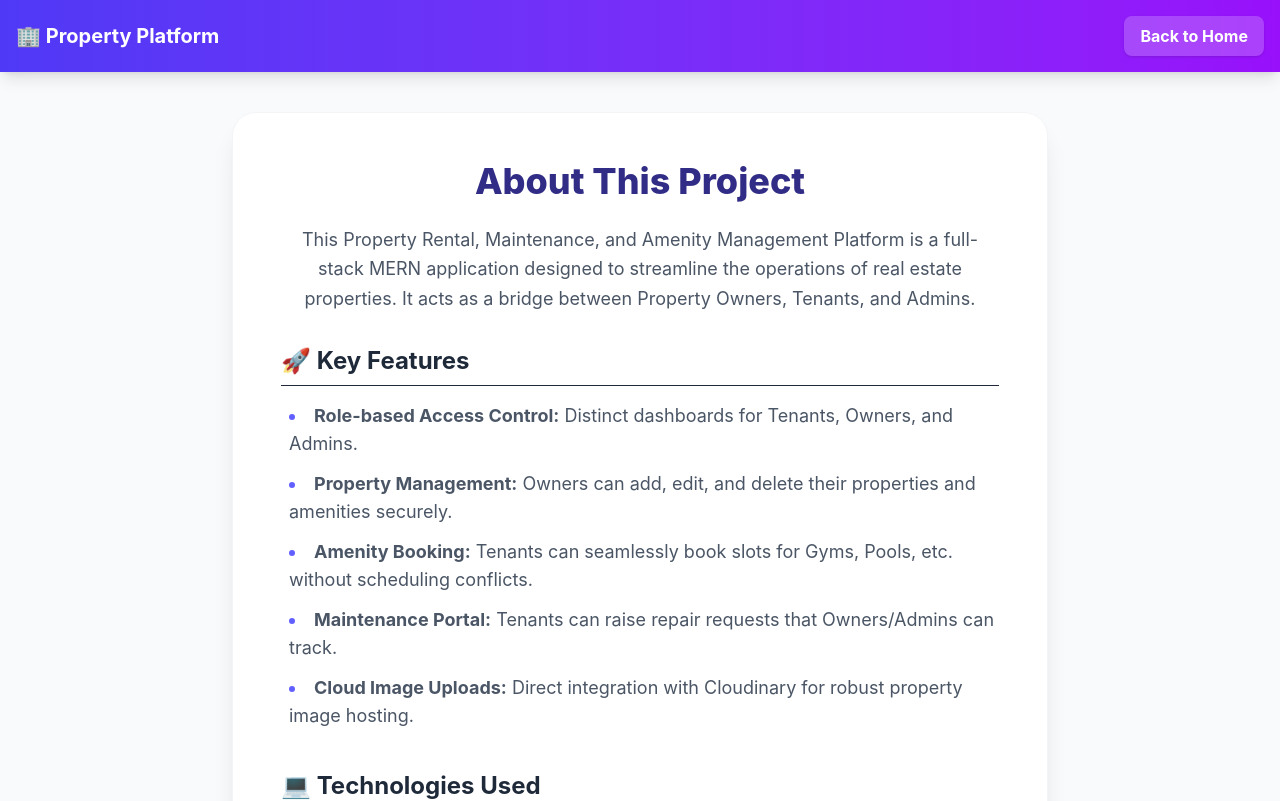
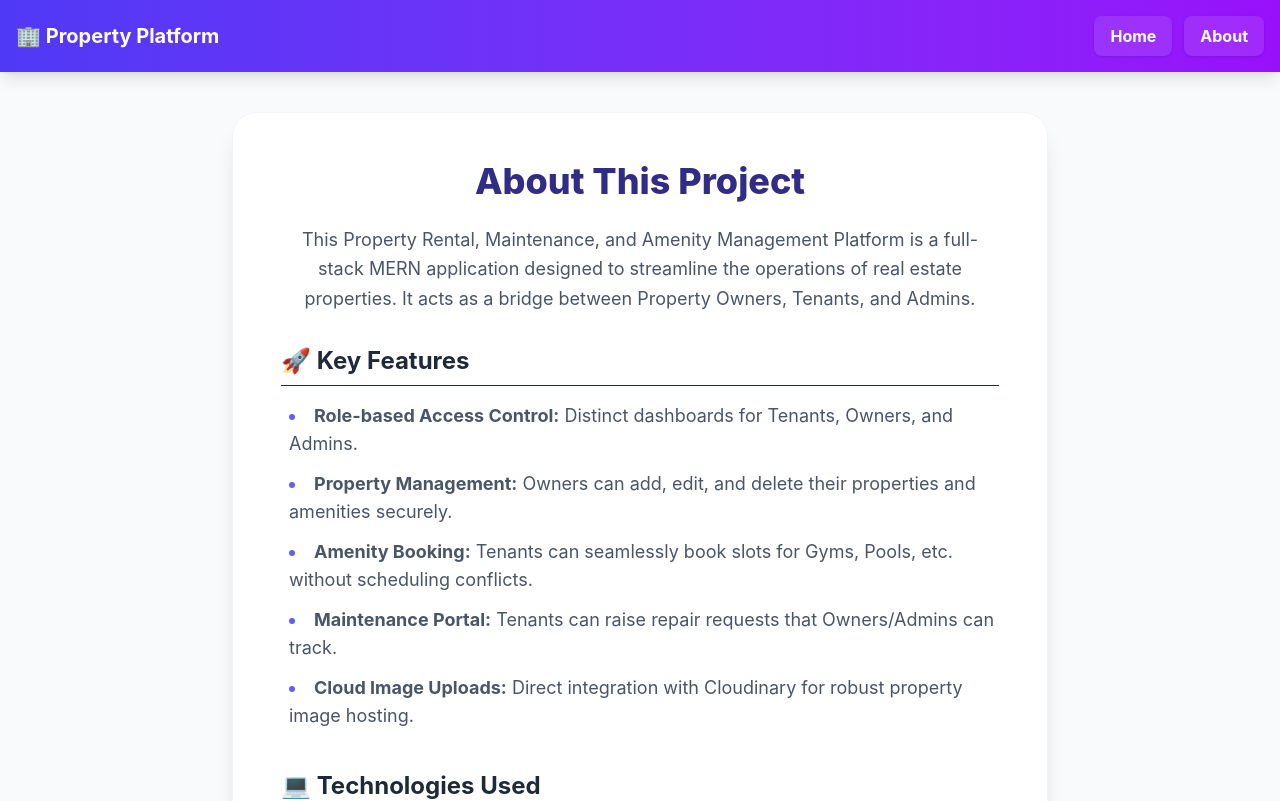
Before and after one commit to GohilRavirajsinh/Property-Rental-Maintenance-Amenity-Management-Plateform, a React (Vite) app in the folder client/: page /about in a window 1280 px wide. Shown: the top 801 px of the page. Built offline with nearby package versions, Linux system fonts and the light colour scheme.

Commit message:
feat: add global Navbar to Login, Register and About pages

```diff
--- /dev/null
+++ b/client/src/components/Navbar.jsx
@@ -0,0 +1,32 @@
+import React from 'react';
+import { useNavigate } from 'react-router-dom';
+
+const Navbar = () => {
+    const navigate = useNavigate();
+
+    return (
+        <nav className="bg-gradient-to-r from-indigo-600 to-purple-600 text-white shadow-lg sticky top-0 z-50">
+            <div className="p-4 flex justify-between items-center max-w-7xl mx-auto w-full">
+                <h1 className="text-xl font-bold cursor-pointer" onClick={() => navigate('/')}>
+                    🏢 Property Platform
+                </h1>
+                <div className="flex space-x-3">
+                    <button
+                        onClick={() => navigate('/')}
+                        className="bg-white/10 hover:bg-white/20 px-4 py-2 rounded-lg font-bold shadow-sm transition text-sm md:text-base"
+                    >
+                        Home
+                    </button>
+                    <button
+                        onClick={() => navigate('/about')}
+                        className="bg-white/10 hover:bg-white/20 px-4 py-2 rounded-lg font-bold shadow-sm transition text-sm md:text-base"
+                    >
+                        About
+                    </button>
+                </div>
+            </div>
+        </nav>
+    );
+};
+
+export default Navbar;
--- a/client/src/pages/About.jsx
+++ b/client/src/pages/About.jsx
@@ -1,24 +1,14 @@
 import React from 'react';
 import { useNavigate } from 'react-router-dom';
 import Footer from '../components/Footer';
+import Navbar from '../components/Navbar';
 
 const About = () => {
     const navigate = useNavigate();
 
     return (
         <div className="min-h-screen bg-gray-50 flex flex-col">
-            {/* Top Navbar */}
-            <nav className="bg-gradient-to-r from-indigo-600 to-purple-600 text-white shadow-lg">
-                <div className="p-4 flex justify-between items-center max-w-7xl mx-auto w-full">
-                    <h1 className="text-xl font-bold cursor-pointer" onClick={() => navigate('/')}>🏢 Property Platform</h1>
-                    <button
-                        onClick={() => navigate('/')}
-                        className="bg-white/20 hover:bg-white/30 px-4 py-2 rounded-lg font-bold shadow-sm transition"
-                    >
-                        Back to Home
-                    </button>
-                </div>
-            </nav>
+            <Navbar />
 
             <div className="flex-1 max-w-4xl mx-auto p-6 md:p-10 w-full animate-fade-in-up">
                 <div className="bg-white rounded-3xl shadow-xl p-8 md:p-12 border border-gray-100">
--- a/client/src/pages/Login.jsx
+++ b/client/src/pages/Login.jsx
@@ -2,6 +2,7 @@ import React, { useState } from 'react'
 import axios from 'axios'
 import { useNavigate, Link } from 'react-router-dom'
 import Footer from '../components/Footer'
+import Navbar from '../components/Navbar'
 
 const Login = () => {
     // 1. Data store karne ke liye state
@@ -38,6 +39,7 @@ const Login = () => {
     return (
         // Tailwind classes se ekdum Premium look banaya hai
         <div className="flex flex-col min-h-screen bg-gradient-to-br from-indigo-100 via-purple-50 to-teal-50">
+            <Navbar />
             <div className="flex-1 flex justify-center items-center p-4">
                 <div className="bg-white/80 backdrop-blur-lg p-10 rounded-3xl shadow-xl w-full max-w-md border border-white/50 opacity-0 animate-fade-in-up">
 
--- a/client/src/pages/Register.jsx
+++ b/client/src/pages/Register.jsx
@@ -2,6 +2,7 @@ import React, { useState } from 'react'
 import axios from 'axios'
 import { useNavigate, Link } from 'react-router-dom'
 import Footer from '../components/Footer'
+import Navbar from '../components/Navbar'
 
 const Register = () => {
     const [name, setName] = useState('')
@@ -37,6 +38,7 @@ const Register = () => {
 
     return (
         <div className="flex flex-col min-h-screen bg-gradient-to-br from-indigo-100 via-purple-50 to-teal-50">
+            <Navbar />
             <div className="flex-1 flex justify-center items-center p-4">
                 <div className="bg-white/80 backdrop-blur-lg p-10 rounded-3xl shadow-xl w-full max-w-md border border-white/50 opacity-0 animate-fade-in-up">
 
```
